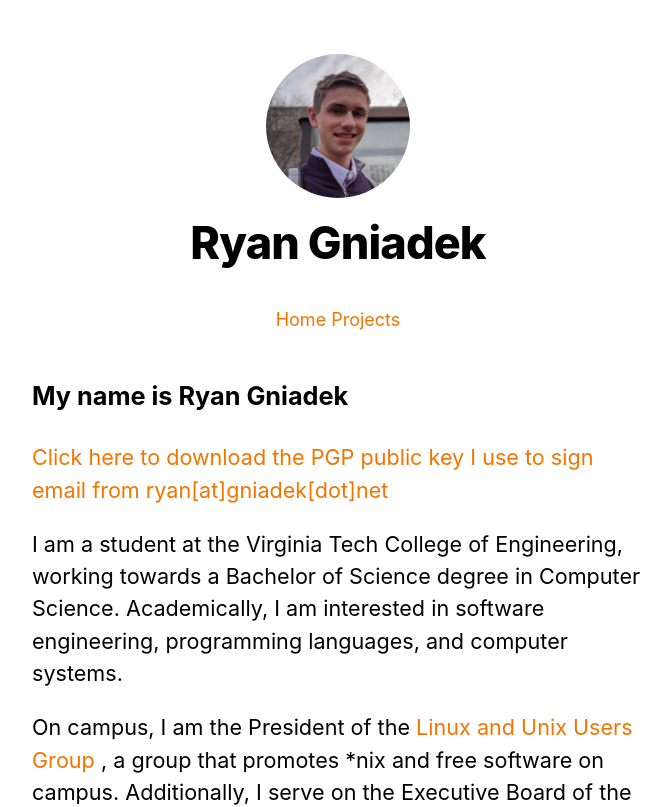
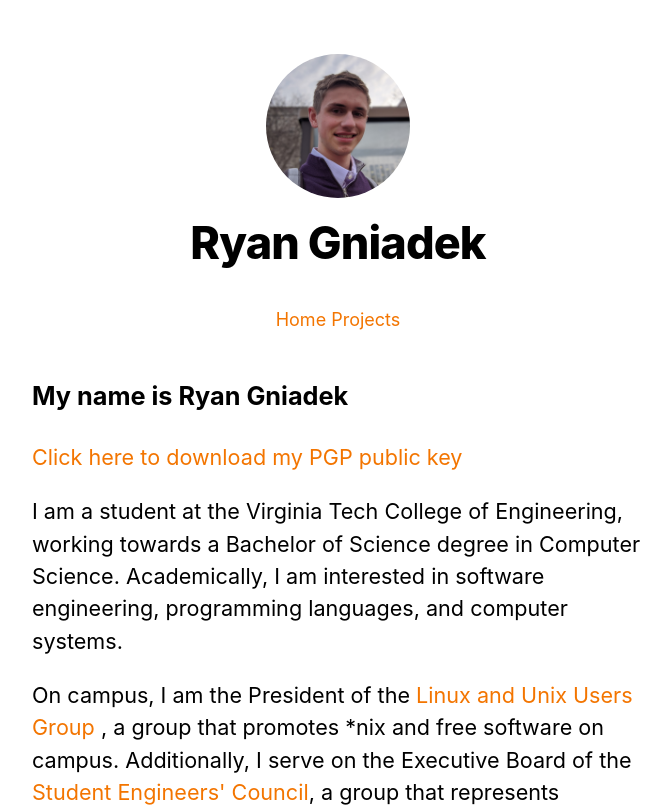
Before and after one commit to ryangniadek/next-js-website, a Next.js app: page / in a window 1280 px wide. Shown: the top 807 px of the page, without its empty margins (302-973 px from the left). Built offline with nearby package versions, Linux system fonts and the light colour scheme.

Commit message:
Updated PGP link text

```diff
--- a/pages/index.js
+++ b/pages/index.js
@@ -14,7 +14,7 @@ export default function Home({ allPostsData }) {
       <section className={utilStyles.headingMd}>
         <h3>My name is Ryan Gniadek</h3>
         <p>
-          <Link href={`/files/publickey.ryan@gniadek.net.asc`}><a>Click here to download the PGP public key I use to sign email from ryan[at]gniadek[dot]net</a></Link>
+          <Link href={`/files/publickey.ryan@gniadek.net.asc`}><a>Click here to download my PGP public key</a></Link>
         </p>
         <p>
           I am a student at the Virginia Tech College of Engineering, working
```
